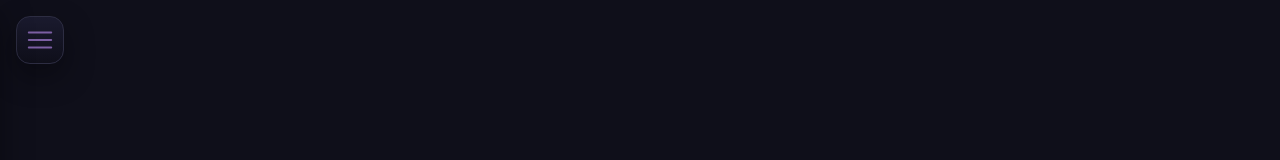
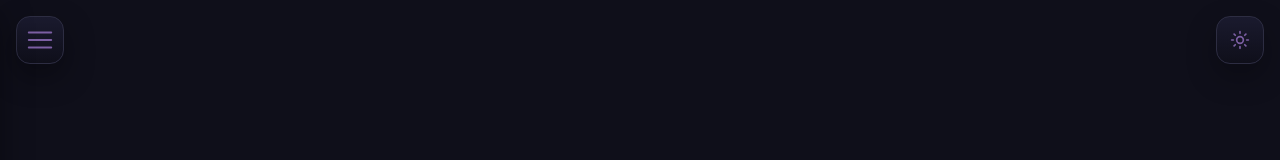
Before and after one commit to 0324bence/performance-tracker, a Vue app: page / in a window 1280 px wide. Shown: the top 160 px of the page. Built offline with nearby package versions, Linux system fonts and the light colour scheme; the HTML template or start-up script is replaced by a standard one.

Commit message:
Add theme changer button

```diff
--- a/src/App.vue
+++ b/src/App.vue
@@ -2,7 +2,7 @@
     import { ref, useTemplateRef } from "vue";
     import Drawer from "./components/Drawer.vue";
     import IconHamburger from "./components/icons/IconHamburger.vue";
-    import TaskListModal from "./components/TaskListModal.vue";
+    import IconSun from "./components/icons/IconSun.vue";
 
     function ChangeTheme() {
         document.body.style.colorScheme = document.body.style.colorScheme === "dark" ? "light" : "dark";
@@ -18,6 +18,9 @@
         </button>
         <Drawer :isOpen="isDrawerOpen" @close="isDrawerOpen = false" />
         <!-- <TaskListModal /> -->
+        <button id="themeToggleBtn" class="theme-toggle" title="Téma váltás" @click="ChangeTheme">
+            <IconSun />
+        </button>
     </div>
 </template>
 
@@ -31,6 +34,33 @@
         align-items: center;
         height: 100vh;
         width: 100%;
+    }
+
+    .theme-toggle {
+        position: fixed;
+        right: 16px;
+        top: 16px;
+        z-index: 1300;
+        width: 48px;
+        height: 48px;
+        border: 1px solid $border-color;
+        border-radius: 14px;
+        background: linear-gradient(180deg, $bg-secondary, $bg-primary);
+        display: inline-flex;
+        align-items: center;
+        justify-content: center;
+        cursor: pointer;
+        box-shadow: 0 12px 30px rgba(0, 0, 0, 0.28);
+        transition: all 0.2s ease;
+
+        &:hover {
+            transform: translateY(-1px);
+            box-shadow: 0 14px 34px rgba(0, 0, 0, 0.32);
+        }
+
+        &:active {
+            transform: translateY(0);
+        }
     }
 
     .hamburger {
--- /dev/null
+++ b/src/components/icons/IconSun.vue
@@ -0,0 +1,31 @@
+<template>
+    <svg
+        viewBox="0 0 24 24"
+        width="20"
+        height="20"
+        stroke="currentColor"
+        stroke-width="2"
+        fill="none"
+        stroke-linecap="round"
+        stroke-linejoin="round"
+        class="icon-sun"
+    >
+        <circle cx="12" cy="12" r="4"></circle>
+        <path d="M12 2v2"></path>
+        <path d="M12 20v2"></path>
+        <path d="m4.93 4.93 1.41 1.41"></path>
+        <path d="m17.66 17.66 1.41 1.41"></path>
+        <path d="M2 12h2"></path>
+        <path d="M20 12h2"></path>
+        <path d="m6.34 17.66-1.41 1.41"></path>
+        <path d="m19.07 4.93-1.41 1.41"></path>
+    </svg>
+</template>
+
+<style lang="scss" scoped>
+    @use "@/assets/variables.scss" as *;
+
+    .icon-sun {
+        color: $purple-highlight;
+    }
+</style>
--- a/src/main.ts
+++ b/src/main.ts
@@ -4,6 +4,8 @@ import { createApp } from "vue";
 import { createPinia } from "pinia";
 import App from "./App.vue";
 
+document.body.style.colorScheme = "dark";
+
 const app = createApp(App);
 
 app.use(createPinia());
```
